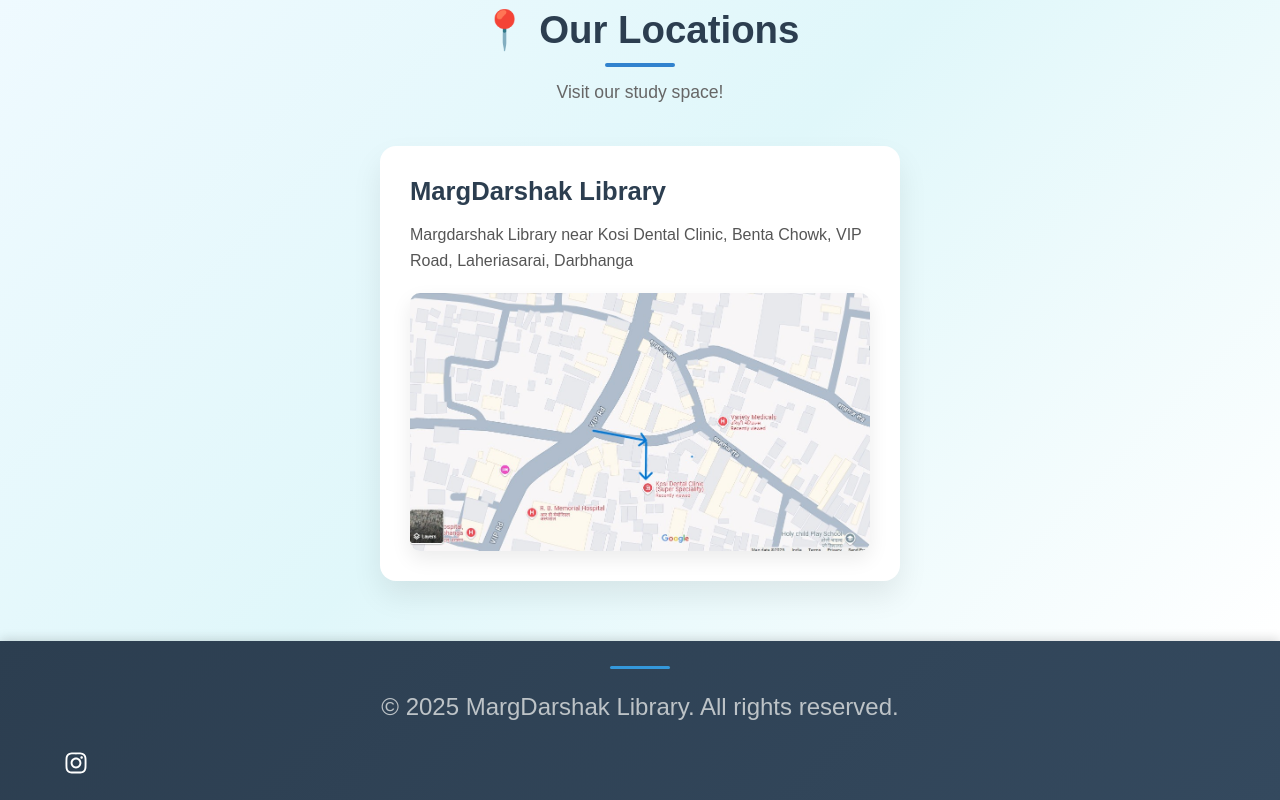
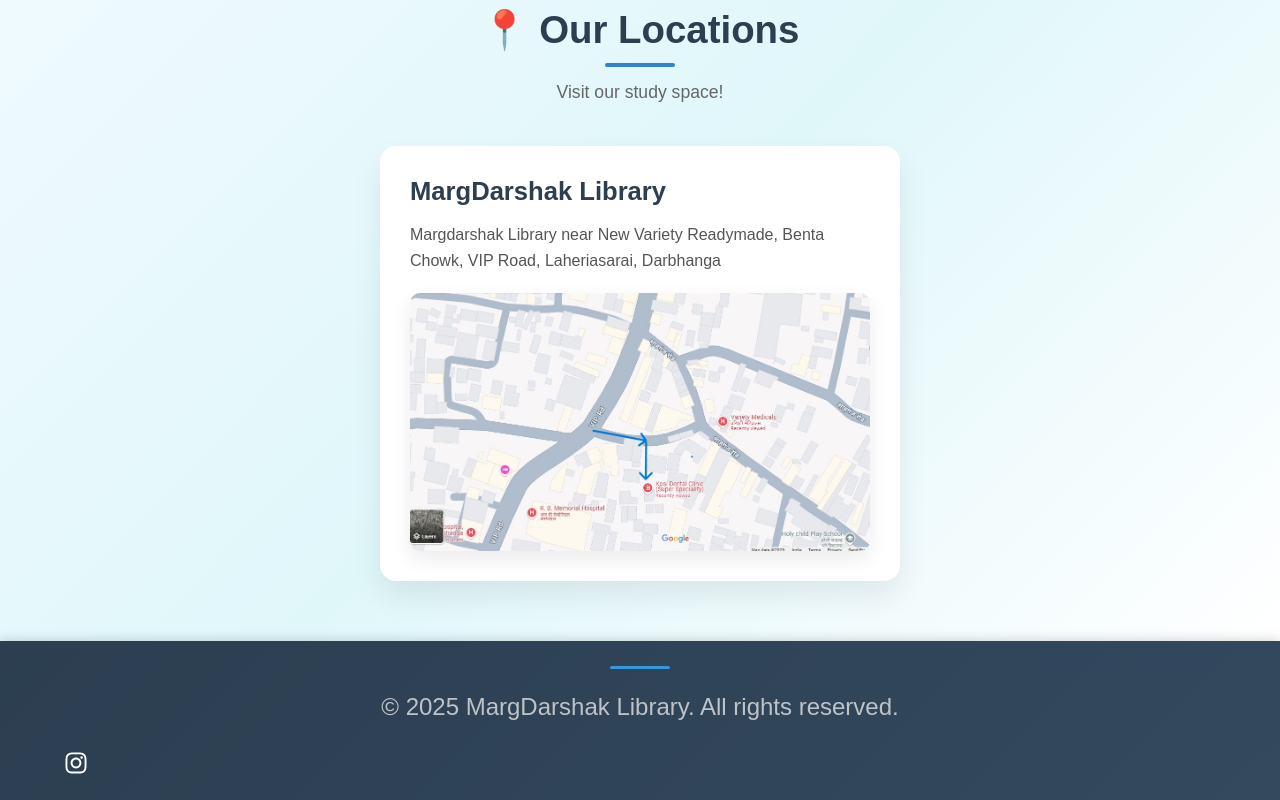
Before and after one commit to pankj369/registrationWebsite, a React (Vite) app: page / in a window 1280 px wide. Shown: the part 2997-3797 px from the top of the page. Built offline with nearby package versions, Linux system fonts and the light colour scheme.

Commit message:
location

```diff
--- a/src/components/Location.jsx
+++ b/src/components/Location.jsx
@@ -13,7 +13,7 @@ const Location = () => {
         <div className="location-box">
           <h4>MargDarshak Library</h4>
           <p>
-            Margdarshak Library near Kosi Dental Clinic, Benta Chowk, VIP Road, Laheriasarai, Darbhanga
+            Margdarshak Library near New Variety Readymade, Benta Chowk, VIP Road, Laheriasarai, Darbhanga
           </p>
           <div className="map-container">
             <a
```
